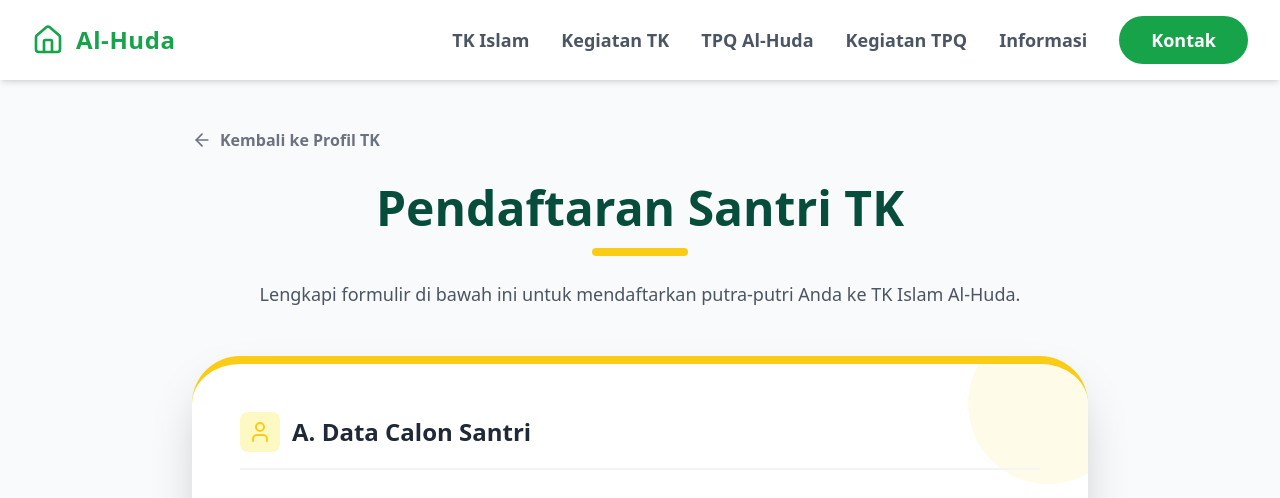
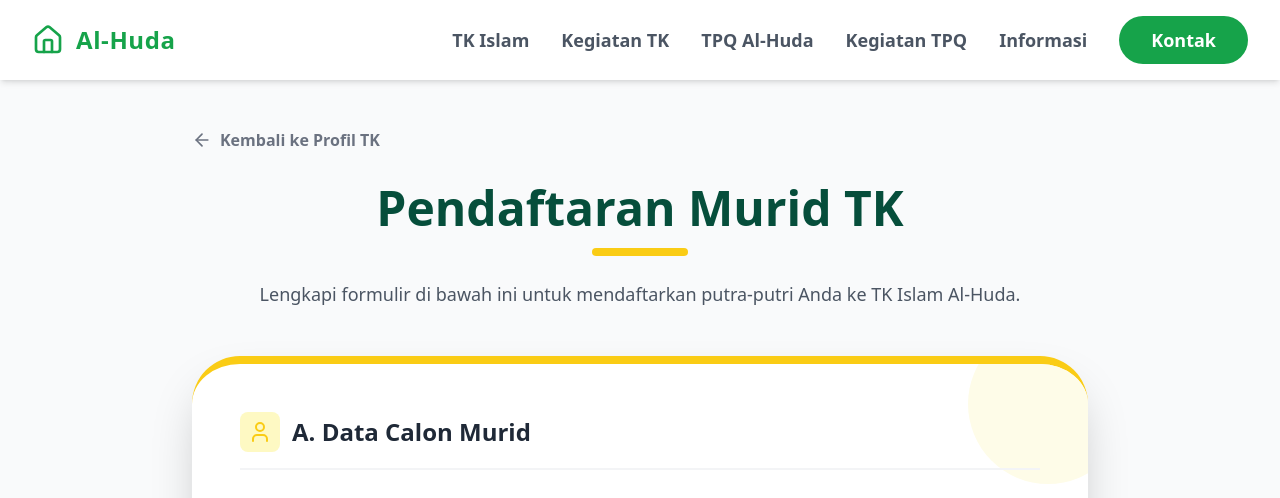
Before and after one commit to tktpq-al-huda/tk-tpq-project, a React (Vite) app: page /daftar-tk in a window 1280 px wide. Shown: the top 498 px of the page. Built offline with nearby package versions, Linux system fonts and the light colour scheme.

Commit message:
minor update

```diff
--- a/src/pages/tk/DaftarTK.jsx
+++ b/src/pages/tk/DaftarTK.jsx
@@ -70,7 +70,7 @@ export default function DaftarTK() {
 
         {/* Header Form */}
         <div className="text-center mb-12">
-          <h2 className="text-4xl md:text-5xl font-extrabold text-huda-dark mb-4">Pendaftaran Santri TK</h2>
+          <h2 className="text-4xl md:text-5xl font-extrabold text-huda-dark mb-4">Pendaftaran Murid TK</h2>
           <div className="w-24 h-2 bg-huda-yellow mx-auto rounded-full mb-6"></div>
           <p className="text-lg text-gray-600">Lengkapi formulir di bawah ini untuk mendaftarkan putra-putri Anda ke TK Islam Al-Huda.</p>
         </div>
@@ -112,7 +112,7 @@ export default function DaftarTK() {
               <div className="mb-10">
                 <div className="flex items-center gap-3 mb-6 border-b-2 border-gray-100 pb-4">
                   <div className="bg-yellow-100 p-2 rounded-lg text-huda-yellow"><User size={24} /></div>
-                  <h3 className="text-2xl font-bold text-gray-800">A. Data Calon Santri</h3>
+                  <h3 className="text-2xl font-bold text-gray-800">A. Data Calon Murid</h3>
                 </div>
 
                 <div className="grid md:grid-cols-2 gap-6">
```
